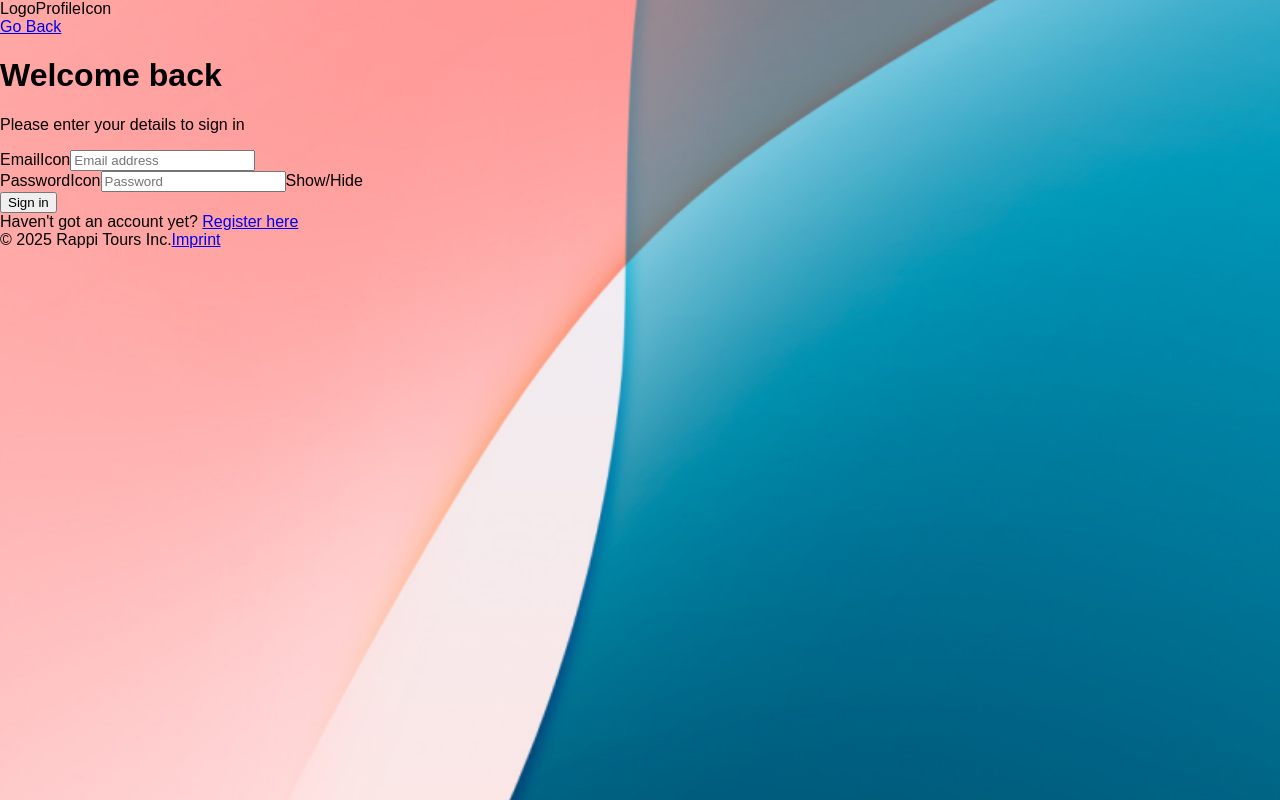
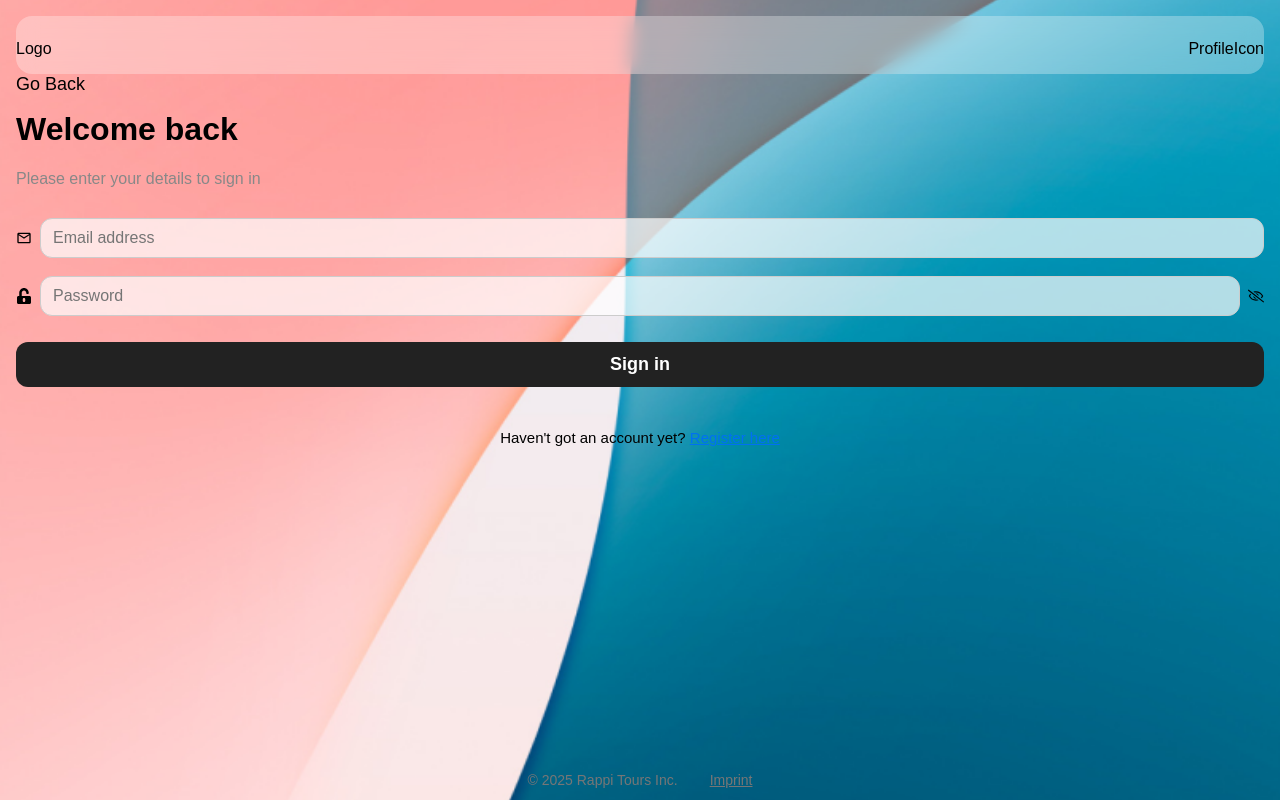
Before and after one commit to bwz-imst23a/Project-M248-KZ-LM, a Next.js app in the folder trails-app/: page /login in a window 1280 px wide. Built offline with nearby package versions, Linux system fonts and the light colour scheme.

Commit message:
Add login styling and imprint styling

```diff
--- a/trails-app/app/login/login.css
+++ b/trails-app/app/login/login.css
@@ -1 +1,169 @@
-/*Nothing here yet!*/
+.cta {
+  position: relative;
+  padding: 12px 18px;
+  transition: all 0.2s ease;
+  border: none;
+  background: transparent;
+  cursor: pointer;
+}
+
+.cta:before {
+  content: "";
+  position: absolute;
+  top: 0;
+  left: 0;
+  display: block;
+  border-radius: 50px;
+  background: #b1dae7;
+  width: 45px;
+  height: 45px;
+  transition: all 0.3s ease;
+}
+
+.cta span {
+  position: relative;
+  font-family: "Ubuntu", sans-serif;
+  font-size: 18px;
+  font-weight: 700;
+  letter-spacing: 0.05em;
+  color: #234567;
+  padding-right: 10px;
+}
+
+.cta svg {
+  position: relative;
+  top: 0;
+  fill: none;
+  stroke-linecap: round;
+  stroke-linejoin: round;
+  stroke: #234567;
+  stroke-width: 2;
+  transform: translateX(-5px);
+  transition: all 0.3s ease;
+}
+
+.cta:hover:before {
+  width: 100%;
+  background: #b1dae7;
+}
+
+.cta:hover svg {
+  transform: translateX(0);
+}
+
+.cta:active {
+  transform: scale(0.95);
+}
+
+.login-container {
+  min-height: 100vh;
+  display: flex;
+  flex-direction: column;
+  align-items: stretch;
+  justify-content: flex-start;
+  padding: 0 16px;
+  background: var(--background);
+}
+
+.login-header {
+  display: flex;
+  justify-content: space-between;
+  align-items: center;
+  padding: 24px 0 16px 0;
+  background: var(--header-bg);
+  backdrop-filter: blur(10px);
+  border-radius: 16px;
+  margin-top: 16px;
+}
+
+.login-back {
+  margin-bottom: 16px;
+  align-self: flex-start;
+}
+.login-back button {
+  background: transparent;
+  border: none;
+  color: var(--foreground);
+  font-size: 18px;
+  font-family: inherit;
+  cursor: pointer;
+  padding: 0;
+  margin: 0;
+}
+
+.login-form {
+  display: flex;
+  flex-direction: column;
+  gap: 18px;
+  background: transparent;
+  padding: 0;
+  margin-bottom: 24px;
+}
+
+.login-form h1 {
+  margin: 0 0 4px 0;
+  font-size: 2rem;
+  font-weight: 600;
+}
+
+.login-form p {
+  margin: 0 0 12px 0;
+  color: #888;
+  font-size: 1rem;
+}
+
+.login-form > div {
+  display: flex;
+  align-items: center;
+  gap: 8px;
+}
+
+.login-form input[type="email"],
+.login-form input[type="password"] {
+  flex: 1;
+  padding: 10px 12px;
+  border-radius: 12px;
+  border: 1px solid #ccc;
+  font-size: 16px;
+  outline: none;
+  background: rgba(255,255,255,0.7);
+}
+
+.login-form button[type="submit"] {
+  margin-top: 8px;
+  padding: 12px 0;
+  border-radius: 12px;
+  border: none;
+  background: #222;
+  color: #fff;
+  font-size: 18px;
+  font-weight: 600;
+  cursor: pointer;
+  width: 100%;
+}
+
+.login-register {
+  margin: 18px 0 0 0;
+  text-align: center;
+  font-size: 15px;
+}
+
+.login-register a {
+  color: var(--primary-color);
+  text-decoration: underline;
+}
+
+.login-footer {
+  margin-top: auto;
+  padding: 24px 0 12px 0;
+  display: flex;
+  justify-content: center;
+  gap: 32px;
+  color: var(--footer-text);
+  font-size: 14px;
+}
+
+.login-footer a {
+  color: var(--footer-text);
+  text-decoration: underline;
+}
--- a/trails-app/app/login/page.tsx
+++ b/trails-app/app/login/page.tsx
@@ -3,6 +3,11 @@
 import { useState } from 'react';
 import Link from "next/link";
 import { loginUser } from "../components/firebaseAuth";
+import "./login.css";
+import { MdOutlineMailOutline } from "react-icons/md";
+import { FaUnlockAlt } from "react-icons/fa";
+import { FaRegEyeSlash } from "react-icons/fa";
+
 
 export default function LoginPage() {
   const [formData, setFormData] = useState({ email: "", password: "" });
@@ -26,20 +31,20 @@ export default function LoginPage() {
   };
 
   return (
-    //All Icons are currently replaced by placeholders
-    <div>
-      <header>
+
+    <div className="login-container">
+      <header className="login-header">
         <span>Logo</span>
         <span>ProfileIcon</span>
       </header>
-      <div>
-        <Link href="/">Go Back</Link>
+      <div className="login-back">
+        <button type="button">Go Back</button>
       </div>
-      <form onSubmit={handleSubmit}>
+      <form className="login-form" onSubmit={handleSubmit}>
         <h1>Welcome back</h1>
         <p>Please enter your details to sign in</p>
         <div>
-          <span>EmailIcon</span>
+          <MdOutlineMailOutline></MdOutlineMailOutline>
           <input
             type="email"
             name="email"
@@ -50,7 +55,7 @@ export default function LoginPage() {
           />
         </div>
         <div>
-          <span>PasswordIcon</span>
+          <FaUnlockAlt className="ks"></FaUnlockAlt>
           <input
             type="password"
             name="password"
@@ -59,15 +64,15 @@ export default function LoginPage() {
             onChange={handleChange}
             required
           />
-          <span>Show/Hide</span>
+         <FaRegEyeSlash></FaRegEyeSlash>
         </div>
         <button type="submit">Sign in</button>
       </form>
-      <div>
+      <div className="login-register">
         <span>Haven't got an account yet? </span>
         <Link href="/register">Register here</Link>
       </div>
-      <footer>
+      <footer className="login-footer">
         <span>© 2025 Rappi Tours Inc.</span>
         <Link href="/imprint">Imprint</Link>
       </footer>
```
Also changed, not shown: trails-app/app/imprint/imprint.css (+62 -0 lines), trails-app/app/imprint/page.tsx (+47 -6 lines).
